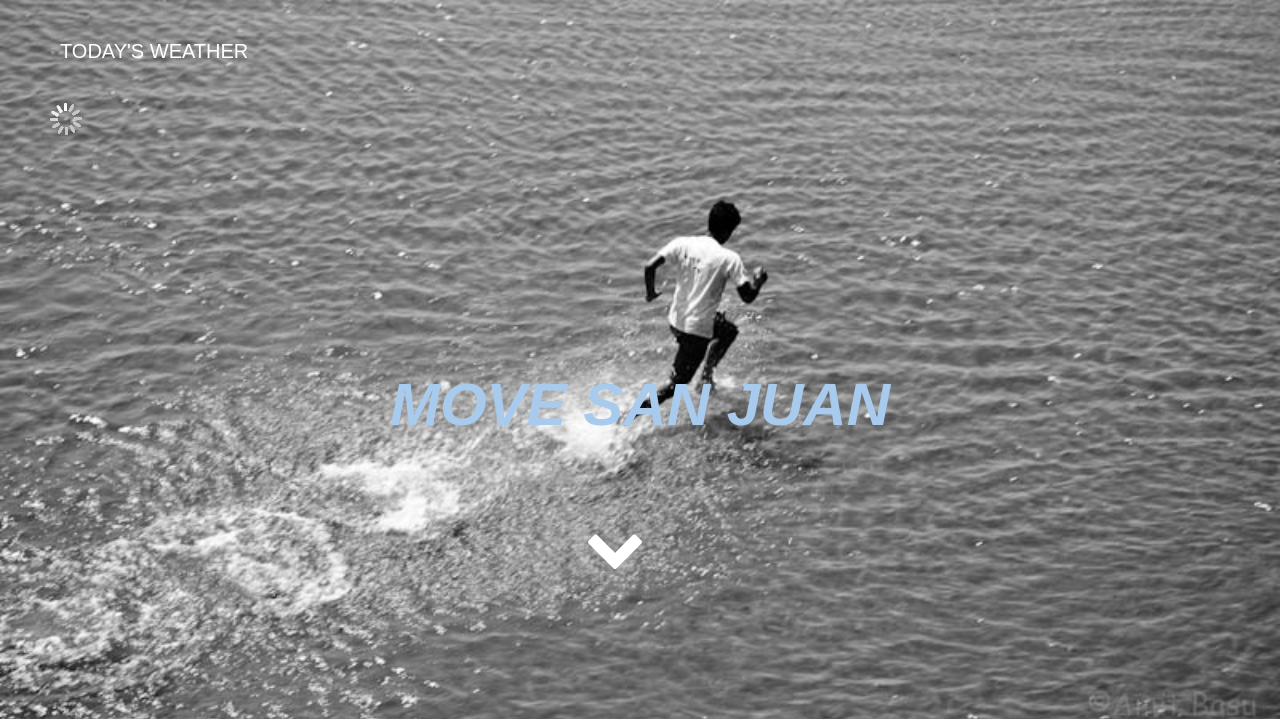
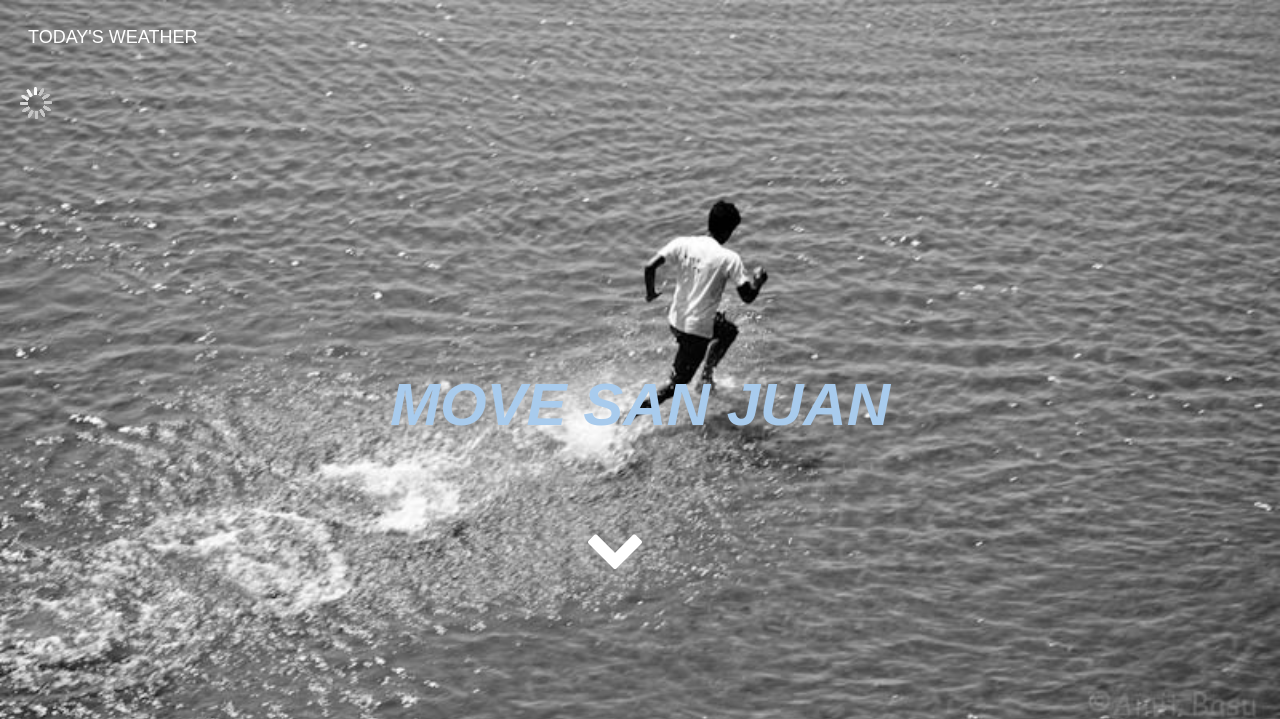
Before and after one commit to katmbarker/move-pr, a PHP site: page /homepagev2.html in a window 1280 px wide. Shown: the part 70-789 px from the top of the page. Run offline with PHP 8.4, Linux system fonts and the light colour scheme; some libraries are stand-ins or nearby versions.

Commit message:
button overlay repositioning

```diff
--- a/homepage.css
+++ b/homepage.css
@@ -34,18 +34,15 @@
 }
 
 #overlay{
-  width: 100%;
-/*  height: 100%;*/
+  z-index: 10;
+  max-width: 350px;
+/*  background-color: rgba(0, 0, 255, 0.2);*/
+  padding-bottom: 15px;
+  padding-left: 20px;
+  padding-top: 20px;
   position: absolute;
   top: 0;
-  left: 0;
-  background-color: transparent;
-  padding-left: 50px;
-  padding-top: 30px;
-}
-
-#overlay{
-  z-index: 10;
+  left:0;
 }
 
 img.dailyreport {
@@ -55,8 +52,8 @@
 
 h1.overlay {
   color: white;
-  font-size: 20px;
-  margin:10px;
+  font-size: 18px;
+  margin:8px;
 }
 
 /*.hero-slider {
--- a/homepagev2.html
+++ b/homepagev2.html
@@ -59,6 +59,9 @@
                     <h1 class="overlay text-uppercase">TODAY'S WEATHER</h1>
                     <div class="spinner">
                         <img src="images/spinner.gif">
+                    </div>
+                    <div class="info">
+
                     </div>
                     <div class="buttons container-fluid">
                             <a class="sun" href="shinestudiospage.html">
--- a/katwebsite.css
+++ b/katwebsite.css
@@ -67,7 +67,6 @@
   font-size: 11px;
   height: 35px;
   width: 100%;
-  align-self: flex-start;
   margin-left: 0;
   background-color: rgba(0,0,0,0.5);
   color:white;
--- a/katwebsite.js
+++ b/katwebsite.js
@@ -10,7 +10,7 @@
         // console.log(parsed_json);
         var d = new Date();
         var e = formatDate(d);
-        var $overlay = $('#overlay');
+        var $overlay = $('.info');
         var $spinner = $('.spinner');
         $spinner.remove();
 
```
